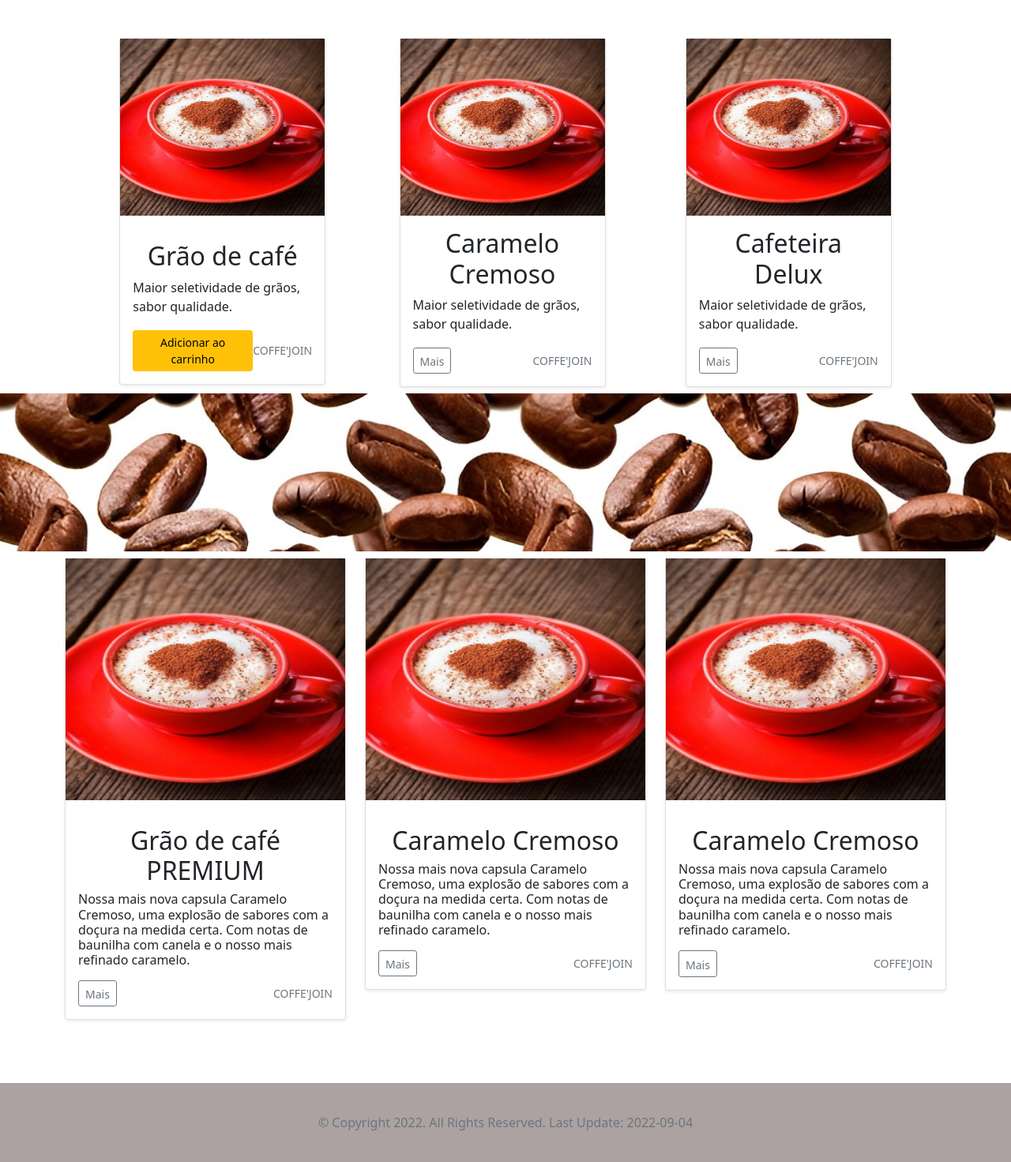
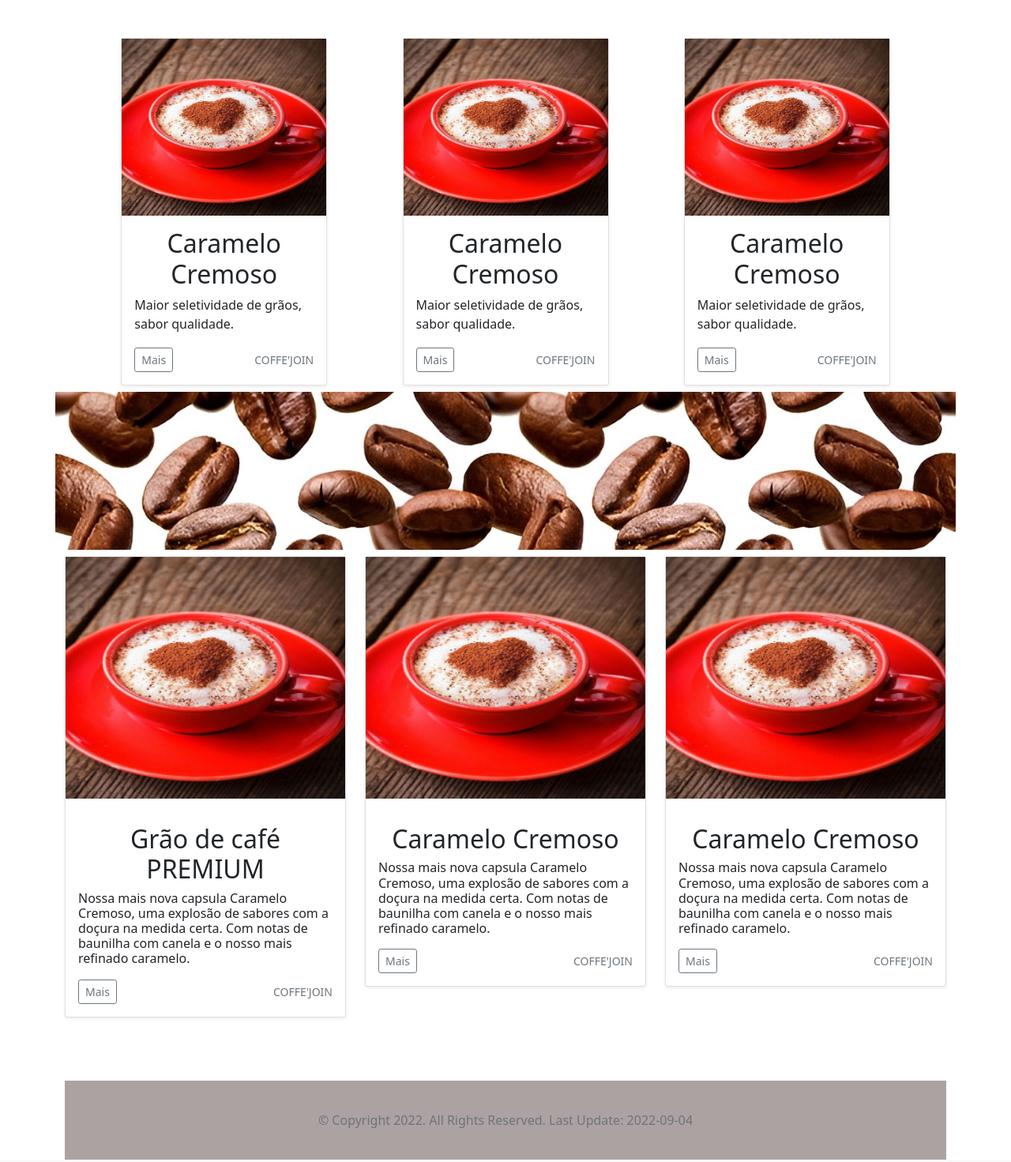
Before and after one commit to Drugs/Coffee221, a PHP site: page /coffee221/home.php in a window 1280 px wide. Shown: the part 558-2029 px from the top of the page at 79% size. Run offline with PHP 8.4, Linux system fonts and the light colour scheme; some libraries are stand-ins or nearby versions.

Commit message:
Update home.php

```diff
--- a/home.php
+++ b/home.php
@@ -75,21 +75,59 @@ include './include/nave.php';
 	<!-- Cards da Home do site -->
 	<div class="container">
 		<div class="row justify-content-evenly mt-5">
-			<div class="col-md-3">
-				<div class="card shadow-sm ">
-					<img src="./Imagens/fototeste.jpg" >
-
+		<div class="col-md-3">
+				<div class="card shadow-sm">
+					<img src="./Imagens/fototeste.jpg" heigth="">
 					<div class="card-body">
-						<p class="card-text">
-						<h2 class="text-center">Grão de café</h2>
-						<p class="bia">Maior seletividade de grãos, sabor qualidade.</p>
-						</p>
+						<div class="card-text feed-item-body post-body">
+							<div style="vertical-align: inherit;">
+								<div style="vertical-align: inherit;">
+									<h2 class="text-center">Caramelo Cremoso </h2>
+								</div>
+								<div style="vertical-align: inherit;">
+									<p class="bia">Maior seletividade de grãos, sabor qualidade.</p>
+								</div>
+							</div>
+						</div>
 						<div class="d-flex justify-content-between align-items-center">
 							<div class="btn-group">
-								<button type="button" id='alvo' onclick='rodinhas(1)' class="btn btn-sm btn-warning">Adicionar ao carrinho</button>
+								<button type="button" class="btn btn-sm btn-outline-secondary" onclick="leiamore()" id="btnLeiaMais">
+									<div style="vertical-align: inherit;">Mais</div>
+								</button>
 							</div>
 							<small class="text-muted">
-								COFFE'JOIN
+								<div style="vertical-align: inherit;">
+									<div style="vertical-align: inherit;">COFFE'JOIN</div>
+								</div>
+							</small>
+						</div>
+					</div>
+				</div>
+			</div>
+			<div class="col-md-3">
+				<div class="card shadow-sm">
+					<img src="./Imagens/fototeste.jpg" heigth="">
+					<div class="card-body">
+						<div class="card-text feed-item-body post-body">
+							<div style="vertical-align: inherit;">
+								<div style="vertical-align: inherit;">
+									<h2 class="text-center">Caramelo Cremoso </h2>
+								</div>
+								<div style="vertical-align: inherit;">
+									<p class="bia">Maior seletividade de grãos, sabor qualidade.</p>
+								</div>
+							</div>
+						</div>
+						<div class="d-flex justify-content-between align-items-center">
+							<div class="btn-group">
+								<button type="button" class="btn btn-sm btn-outline-secondary" onclick="leiamore()" id="btnLeiaMais">
+									<div style="vertical-align: inherit;">Mais</div>
+								</button>
+							</div>
+							<small class="text-muted">
+								<div style="vertical-align: inherit;">
+									<div style="vertical-align: inherit;">COFFE'JOIN</div>
+								</div>
 							</small>
 						</div>
 					</div>
@@ -101,65 +139,30 @@ include './include/nave.php';
 					<img src="./Imagens/fototeste.jpg" heigth="">
 					<div class="card-body">
 						<div class="card-text feed-item-body post-body">
-							<font style="vertical-align: inherit;">
-								<font style="vertical-align: inherit;">
+							<div style="vertical-align: inherit;">
+								<div style="vertical-align: inherit;">
 									<h2 class="text-center">Caramelo Cremoso </h2>
-								</font>
-								<font style="vertical-align: inherit;">
+								</div>
+								<div style="vertical-align: inherit;">
 									<p class="bia">Maior seletividade de grãos, sabor qualidade.</p>
-								</font>
-							</font>
+								</div>
+							</div>
 						</div>
 						<div class="d-flex justify-content-between align-items-center">
 							<div class="btn-group">
 								<button type="button" class="btn btn-sm btn-outline-secondary" onclick="leiamore()" id="btnLeiaMais">
-									<font style="vertical-align: inherit;">Mais</font>
-									</font>
+									<div style="vertical-align: inherit;">Mais</div>
 								</button>
 							</div>
 							<small class="text-muted">
-								<font style="vertical-align: inherit;">
-									<font style="vertical-align: inherit;">COFFE'JOIN</font>
-								</font>
+								<div style="vertical-align: inherit;">
+									<div style="vertical-align: inherit;">COFFE'JOIN</div>
+								</div>
 							</small>
 						</div>
 					</div>
 				</div>
 			</div>
-
-			<div class="ms-2 col-md-3 ">
-				<div class="card shadow-sm ">
-					<img src="./Imagens/fototeste.jpg" heigth="">
-					<div class="card-body">
-						<div class="card-text feed-item-body post-body">
-							<font style="vertical-align: inherit;">
-								<font style="vertical-align: inherit;">
-									<h2 class="text-center">Cafeteira Delux </h2>
-								</font>
-								<font style="vertical-align: inherit;">
-									<p class="bia">Maior seletividade de grãos, sabor qualidade.</p>
-								</font>
-							</font>
-						</div>
-						<div class="d-flex justify-content-between align-items-center">
-							<div class="btn-group">
-								<button type="button" class="btn btn-sm btn-outline-secondary">
-
-									<font style="vertical-align: inherit;">Mais</font>
-									</font>
-								</button>
-							</div>
-							<small class="text-muted">
-								<font style="vertical-align: inherit;">
-									<font style="vertical-align: inherit;">COFFE'JOIN</font>
-								</font>
-							</small>
-						</div>
-					</div>
-				</div>
-			</div>
-		</div>
-	</div>
 	<!-- Parallax -->
 	<div class="mt-2 mb-2 parallax-home"></div>
 	<!-- Cards Home do site -->
@@ -171,14 +174,14 @@ include './include/nave.php';
 					<img src="./Imagens/fototeste.jpg" heigth=''>
 					<div class="card-body">
 						<p class="card-text">
-							<font style="vertical-align: inherit;">
-								<font style="vertical-align: inherit;">
+							<div style="vertical-align: inherit;">
+								<div style="vertical-align: inherit;">
 									<h2 class="text-center">Grão de café PREMIUM </h2>
-								</font>
-								<font style="vertical-align: inherit;">
+								</div>
+								<div style="vertical-align: inherit;">
 									<h6 class="car">Nossa mais nova capsula Caramelo Cremoso, uma explosão de sabores com a doçura na medida certa. Com notas de baunilha com canela e o nosso mais refinado caramelo.</h6>
-								</font>
-							</font>
+								</div>
+							</div>
 						</p>
 						<div class="d-flex justify-content-between align-items-center">
 							<div class="btn-group">
@@ -186,14 +189,13 @@ include './include/nave.php';
 
 								<button type="button" class="btn btn-sm btn-outline-secondary">
 
-									<font style="vertical-align: inherit;">Mais</font>
-									</font>
+									<div style="vertical-align: inherit;">Mais</div>
 								</button>
 							</div>
 							<small class="text-muted">
-								<font style="vertical-align: inherit;">
-									<font style="vertical-align: inherit;">COFFE'JOIN</font>
-								</font>
+								<div style="vertical-align: inherit;">
+									<div style="vertical-align: inherit;">COFFE'JOIN</div>
+								</div>
 							</small>
 						</div>
 					</div>
@@ -205,28 +207,27 @@ include './include/nave.php';
 					<img src="./Imagens/fototeste.jpg" heigth="">
 					<div class="card-body">
 						<p class="card-text">
-							<font style="vertical-align: inherit;">
-								<font style="vertical-align: inherit;">
+							<div style="vertical-align: inherit;">
+								<div style="vertical-align: inherit;">
 									<h2 class="text-center">Caramelo Cremoso </h2>
-								</font>
-								<font style="vertical-align: inherit;">
+								</div>
+								<div style="vertical-align: inherit;">
 									<h6 class="car">Nossa mais nova capsula Caramelo Cremoso, uma explosão de sabores com a doçura na medida certa. Com notas de baunilha com canela e o nosso mais refinado caramelo.</h6>
-								</font>
-							</font>
+								</div>
+							</div>
 						</p>
 						<div class="d-flex justify-content-between align-items-center">
 							<div class="btn-group">
 
 								<button type="button" class="btn btn-sm btn-outline-secondary">
 
-									<font style="vertical-align: inherit;">Mais</font>
-									</font>
+									<div style="vertical-align: inherit;">Mais</div>
 								</button>
 							</div>
 							<small class="text-muted">
-								<font style="vertical-align: inherit;">
-									<font style="vertical-align: inherit;">COFFE'JOIN</font>
-								</font>
+								<div style="vertical-align: inherit;">
+									<div style="vertical-align: inherit;">COFFE'JOIN</div>
+								</div>
 							</small>
 						</div>
 					</div>
@@ -238,27 +239,27 @@ include './include/nave.php';
 					<img src="./Imagens/fototeste.jpg" heigth="">
 					<div class="card-body">
 						<p class="card-text">
-							<font style="vertical-align: inherit;">
-								<font style="vertical-align: inherit;">
+							<div style="vertical-align: inherit;">
+								<div style="vertical-align: inherit;">
 									<h2 class="text-center">Caramelo Cremoso </h2>
-								</font>
-								<font style="vertical-align: inherit;">
+								</div>
+								<div style="vertical-align: inherit;">
 									<h6 class="car">Nossa mais nova capsula Caramelo Cremoso, uma explosão de sabores com a doçura na medida certa. Com notas de baunilha com canela e o nosso mais refinado caramelo.</h6>
-								</font>
-							</font>
+								</div>
+							</div>
 						</p>
 						<div class="d-flex justify-content-between align-items-center">
 							<div class="btn-group">
 								<button type="button" class="btn btn-sm btn-outline-secondary">
-									<font style="vertical-align: inherit;">
-										<font style="vertical-align: inherit;">Mais</font>
-									</font>
+									<div style="vertical-align: inherit;">
+										<div style="vertical-align: inherit;">Mais</div>
+									</div>
 								</button>
 							</div>
 							<small class="text-muted">
-								<font style="vertical-align: inherit;">
-									<font style="vertical-align: inherit;">COFFE'JOIN</font>
-								</font>
+								<div style="vertical-align: inherit;">
+									<div style="vertical-align: inherit;">COFFE'JOIN</div>
+								</div>
 							</small>
 						</div>
 					</div>
```
